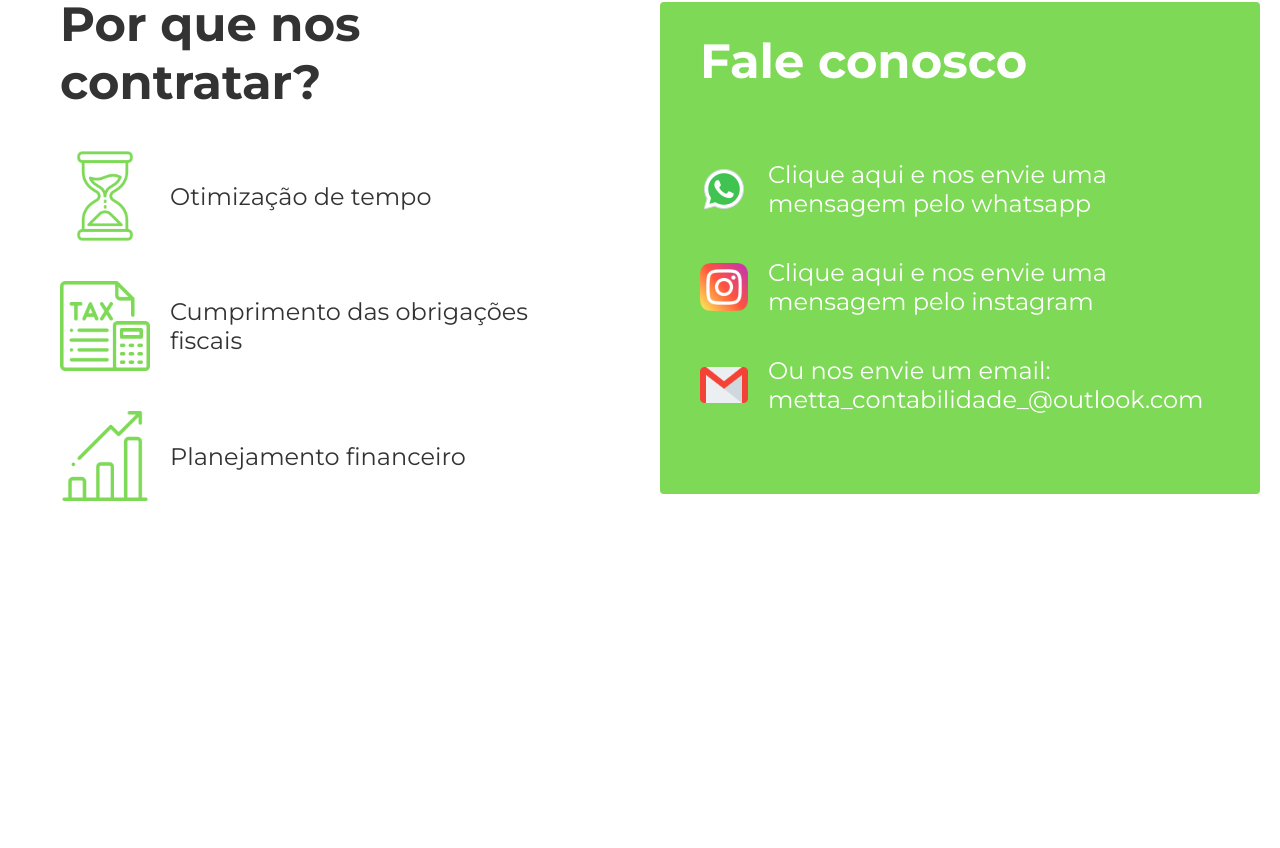
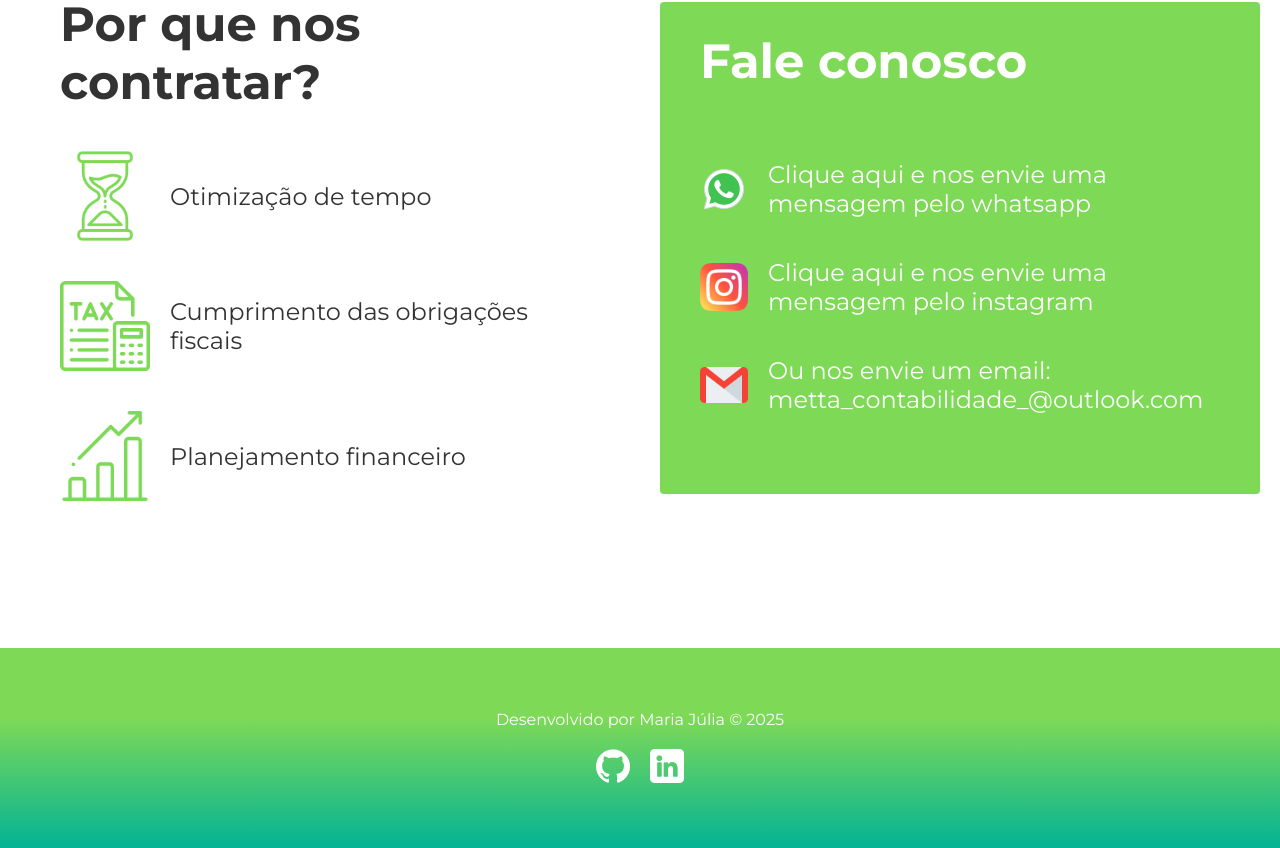
Before and after one commit to MariaJuliaAS/mettaContabilidade, a React (Vite) app: page / in a window 1280 px wide. Shown: the part 3352-4200 px from the top of the page. Before the commit the page ends 4000 px from the top, so only its background shows below. Built offline with nearby package versions, Linux system fonts and the light colour scheme.

Commit message:
Adicionando footer

```diff
--- /dev/null
+++ b/src/components/footer/index.tsx
@@ -0,0 +1,19 @@
+import styles from '../../styles/footer.module.css';
+import githubLog from '../../assets/github-logo.png';
+import linkedinLogo from '../../assets/linkedin.png';
+
+export function Footer() {
+    return (
+        <footer className={styles.footerContainer}>
+            <div className={styles.infosFooter}>
+                <span>Desenvolvido por Maria Júlia © 2025</span>
+
+                <div className={styles.footerLinks}>
+                    <a href="https://github.com/MariaJuliaAS" target='_blank'><img src={githubLog} alt="Logo github" /></a>
+                    <a href="https://www.linkedin.com/in/maria-julia-araujo/" target='_blank'><img src={linkedinLogo} alt="Logo linkedin" /></a>
+                </div>
+
+            </div>
+        </footer>
+    )
+}
--- a/src/components/layout/index.tsx
+++ b/src/components/layout/index.tsx
@@ -1,11 +1,13 @@
 import { Outlet } from "react-router-dom";
 import { Header } from "../header";
+import { Footer } from "../footer";
 
 export function Layout() {
     return (
         <>
             <Header />
             <Outlet />
+            <Footer />
         </>
     )
 }
--- a/src/index.css
+++ b/src/index.css
@@ -2,6 +2,7 @@
   --gradient: linear-gradient(180deg, rgba(2,179,149,1) 0%, rgba(126,217,87,1) 100%);
   --gradientHeader: linear-gradient(90deg, rgba(2,179,149,1) 0%, rgba(126,217,87,1) 100%);
   --gradientWhoAreWe: linear-gradient(180deg, rgba(126,217,87,1) 0%, rgba(255,255,255,1) 10%);
+  --gradientFooter: linear-gradient(180deg, rgba(126,217,87,1) 35%, rgba(2,179,149,1) 100%);
   --white: #fff;
   --black: #333;
   --details: #7ED957;
--- /dev/null
+++ b/src/styles/footer.module.css
@@ -0,0 +1,26 @@
+.footerContainer{
+    background: var(--gradientFooter);
+    width: 100%;
+    height: 200px;
+    display: flex;
+    justify-content: center;
+    align-items: center;
+}
+
+.infosFooter{
+    display: flex;
+    flex-direction: column;
+    justify-content: center;
+    align-items: center;
+    gap: 20px;
+}
+
+.footerLinks{
+    display: flex;
+    gap: 20px;
+}
+
+.footerLinks img{
+    width: 34px;
+    height: 34px;
+}
```
Also changed, not shown: src/assets/github-logo.png (added), src/assets/linkedin.png (added).
